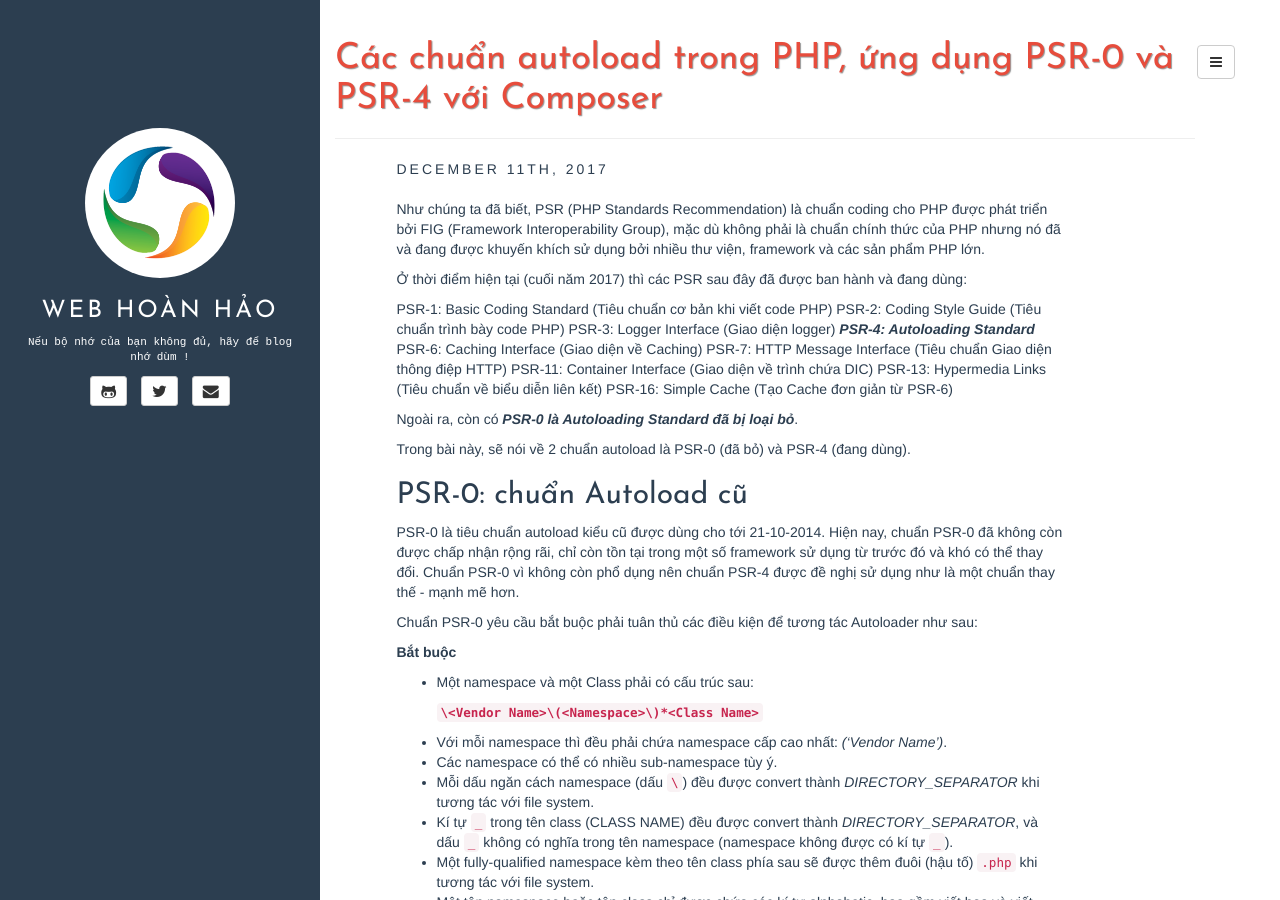
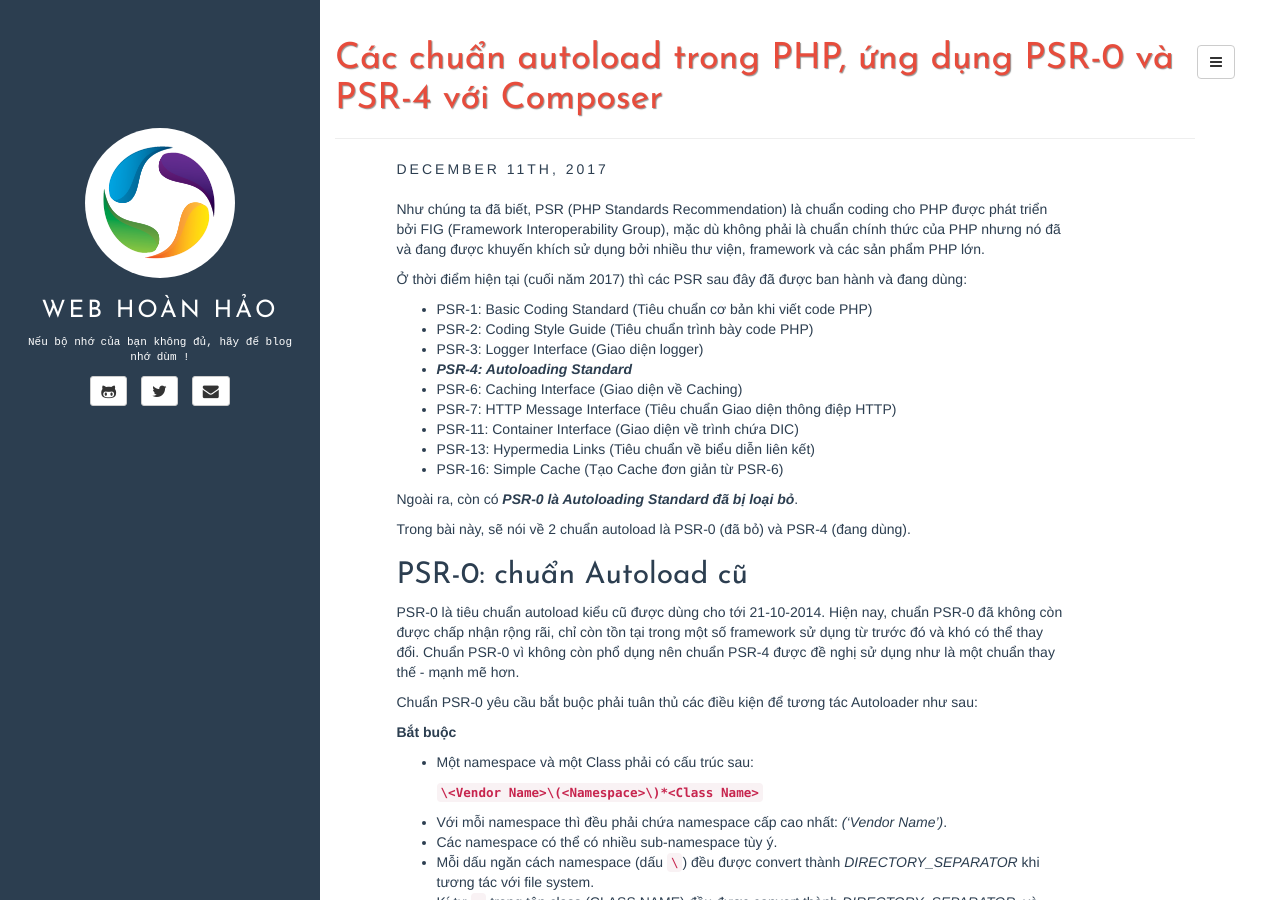
Before and after one commit to webhoanhao/webhoanhao.github.io, a Jekyll site: the page built from _posts/2017-12-11-cac-chuan-autoload-trong-php-ung-dung-psr-0-va-psr-4-voi-composer.md, in a window 1280 px wide and 900 px high. Built offline with Jekyll 4.4.1, drawn with Linux system fonts in a browser that asks for light colours; comment, search, counter and statistics services are not loaded.

```diff
--- a/_posts/2017-12-11-cac-chuan-autoload-trong-php-ung-dung-psr-0-va-psr-4-voi-composer.md
+++ b/_posts/2017-12-11-cac-chuan-autoload-trong-php-ung-dung-psr-0-va-psr-4-voi-composer.md
@@ -11,15 +11,15 @@ Như chúng ta đã biết, PSR (PHP Standards Recommendation) là chuẩn codin
 
 Ở thời điểm hiện tại (cuối năm 2017) thì các PSR sau đây đã được ban hành và đang dùng:
 
-PSR-1: Basic Coding Standard (Tiêu chuẩn cơ bản khi viết code PHP)
-PSR-2: Coding Style Guide (Tiêu chuẩn trình bày code PHP)
-PSR-3: Logger Interface (Giao diện logger)
-***PSR-4: Autoloading Standard***
-PSR-6: Caching Interface (Giao diện về Caching)
-PSR-7: HTTP Message Interface (Tiêu chuẩn Giao diện thông điệp HTTP)
-PSR-11: Container Interface (Giao diện về trình chứa DIC)
-PSR-13: Hypermedia Links (Tiêu chuẩn về biểu diễn liên kết)
-PSR-16: Simple Cache (Tạo Cache đơn giản từ PSR-6)
+- PSR-1: Basic Coding Standard (Tiêu chuẩn cơ bản khi viết code PHP)
+- PSR-2: Coding Style Guide (Tiêu chuẩn trình bày code PHP)
+- PSR-3: Logger Interface (Giao diện logger)
+- ***PSR-4: Autoloading Standard***
+- PSR-6: Caching Interface (Giao diện về Caching)
+- PSR-7: HTTP Message Interface (Tiêu chuẩn Giao diện thông điệp HTTP)
+- PSR-11: Container Interface (Giao diện về trình chứa DIC)
+- PSR-13: Hypermedia Links (Tiêu chuẩn về biểu diễn liên kết)
+- PSR-16: Simple Cache (Tạo Cache đơn giản từ PSR-6)
 
 Ngoài ra, còn có ***PSR-0 là Autoloading Standard đã bị loại bỏ***.
 
```
